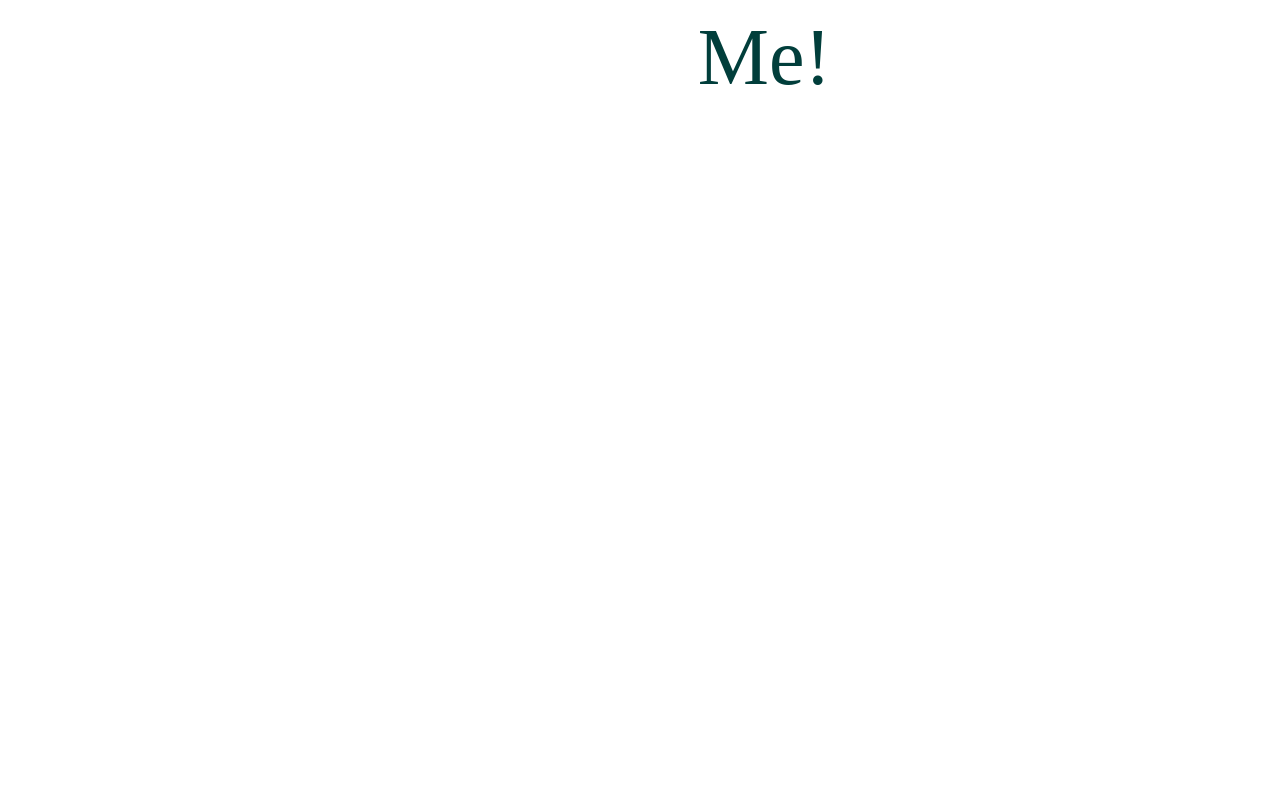
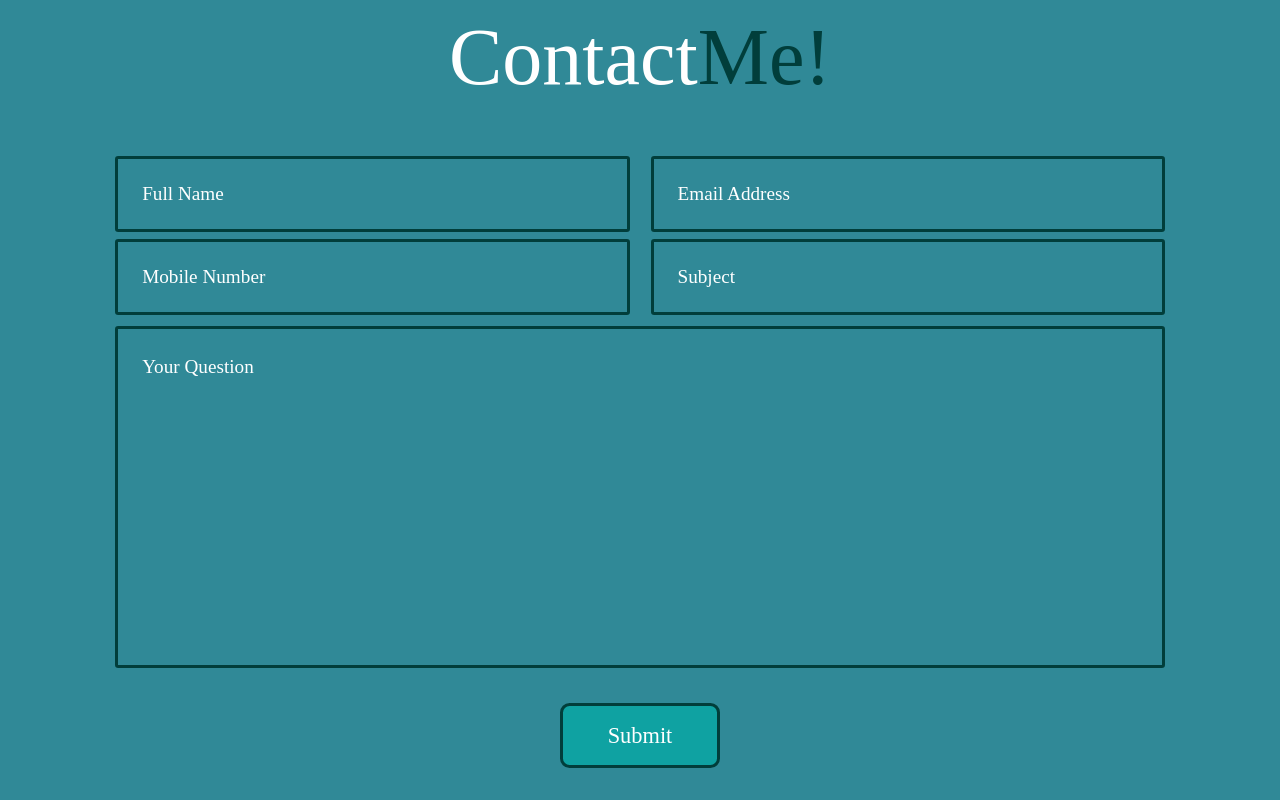
Before and after one commit to snehil891/my-portfolio, a React (Create React App) app: page / in a window 1280 px wide. Shown: the part 3663-4463 px from the top of the page. Before the commit the page ends 4312 px from the top, so only its background shows below. Built offline with nearby package versions, Linux system fonts and the light colour scheme; a web font is replaced by a local one.

Commit message:
contact form designed

```diff
--- a/src/App.css
+++ b/src/App.css
@@ -100,7 +100,7 @@ section {
   margin: 1rem 0 1rem;
 }
 
-.btn-box {
+.home .btn-box {
   position: relative;
   display: flex;
   justify-content: space-between;
@@ -108,7 +108,7 @@ section {
   height: 5rem;
 }
 
-.btn-box .btn {
+.home .btn-box .btn {
   position: relative;
   display: inline-flex;
   justify-content: center;
@@ -125,7 +125,7 @@ section {
   overflow: hidden;
 }
 
-.btn-box .btn::before {
+.home .btn-box .btn::before {
   content: '';
   position: absolute;
   top: 0;
@@ -137,7 +137,7 @@ section {
   transition: 1.2s;
 }
 
-.btn-box .btn:hover::before {
+.home .btn-box .btn:hover::before {
   width: 100%
 }
 
@@ -309,7 +309,7 @@ span {
   color: var(--bg-color);
 }
 
-.skills{
+.skills {
   display: flex;
   justify-content: center;
   align-items: center;
@@ -370,3 +370,77 @@ span {
   font-size: 1.5rem;
   color: var(--bg-color);
 }
+
+.contact {
+  min-height: auto;
+  background: var(--second-bg-color);
+}
+
+.contact form {
+  max-width: 70rem;
+  margin: 0 auto;
+  text-align: center;
+}
+
+.contact form .input-box {
+  position: relative;
+  display: flex;
+  justify-content: space-between;
+  flex-wrap: wrap;
+}
+
+.contact form .input-box .input-field {
+  position: relative;
+  width: 49%;
+  margin: 0.2rem 0;
+}
+
+.contact form .input-box .input-field input,
+.contact form .textarea textarea {
+  width: 100%;
+  height: 100%;
+  padding: 1.5rem;
+  font-size: 1.2rem;
+  color: var(--text-color);
+  background: transparent;
+  border-radius: 0.2rem;
+  border: 0.2rem solid var(--bg-color);
+  transition: 1.1s;
+}
+
+.contact form .input-box .input-field input::placeholder,
+.contact form .textarea textarea::placeholder {
+  color: var(--text-color);
+}
+
+.contact form .input-box .input-field input:focus,
+.contact form .textarea textarea:focus {
+  background: var(--main-color);
+}
+
+.contact form .textarea {
+  position: relative;
+  margin: 0.5rem 0 2.2rem;
+  display: flex;
+}
+
+.contact form .textarea textarea {
+  resize: none;
+}
+
+.contact form .btn-box .btn {
+  background-color: var(--main-color);
+  border-radius: 0.6rem;
+  border: 0.2rem solid var(--bg-color);
+  color: var(--text-color);
+  padding: 0.8rem 2.8rem;
+  text-align: center;
+  text-decoration: none;
+  display: inline-block;
+  font-size: 1.4rem;
+}
+
+.contact form .btn-box .btn:hover {
+  background: var(--bg-color);
+  border: 0.2rem solid var(--main-color);
+}
--- a/src/Components/Contact.js
+++ b/src/Components/Contact.js
@@ -1,15 +1,38 @@
 import React from 'react'
 import PropTypes from 'prop-types'
 
-export default function Contact(props){
-    return(
+export default function Contact(props) {
+    return (
         <section className='contact' id='contact'>
             <h3 className='heading'>Contact<span>Me!</span></h3>
-
+            <form>
+                <div className='input-box'>
+                    <div className='input-field'>
+                        <input type='text' placeholder='Full Name' required></input>
+                    </div>
+                    <div className='input-field'>
+                        <input type='text' placeholder='Email Address' required></input>
+                    </div>
+                </div>
+                <div className='input-box'>
+                    <div className='input-field'>
+                        <input type='tel' placeholder='Mobile Number' required></input>
+                    </div>
+                    <div className='input-field'>
+                        <input type='tel' placeholder='Subject' required></input>
+                    </div>
+                </div>
+                <div className='textarea'>
+                    <textarea name='' id='' cols={20} rows={10} placeholder='Your Question' required></textarea>
+                </div>
+                <div className='btn-box'>
+                    <button type='submit' className='btn'>Submit</button>
+                </div>
+            </form>
         </section>
     )
 }
 
-Contact.propTypes={
+Contact.propTypes = {
     title: PropTypes.string
 }
```
